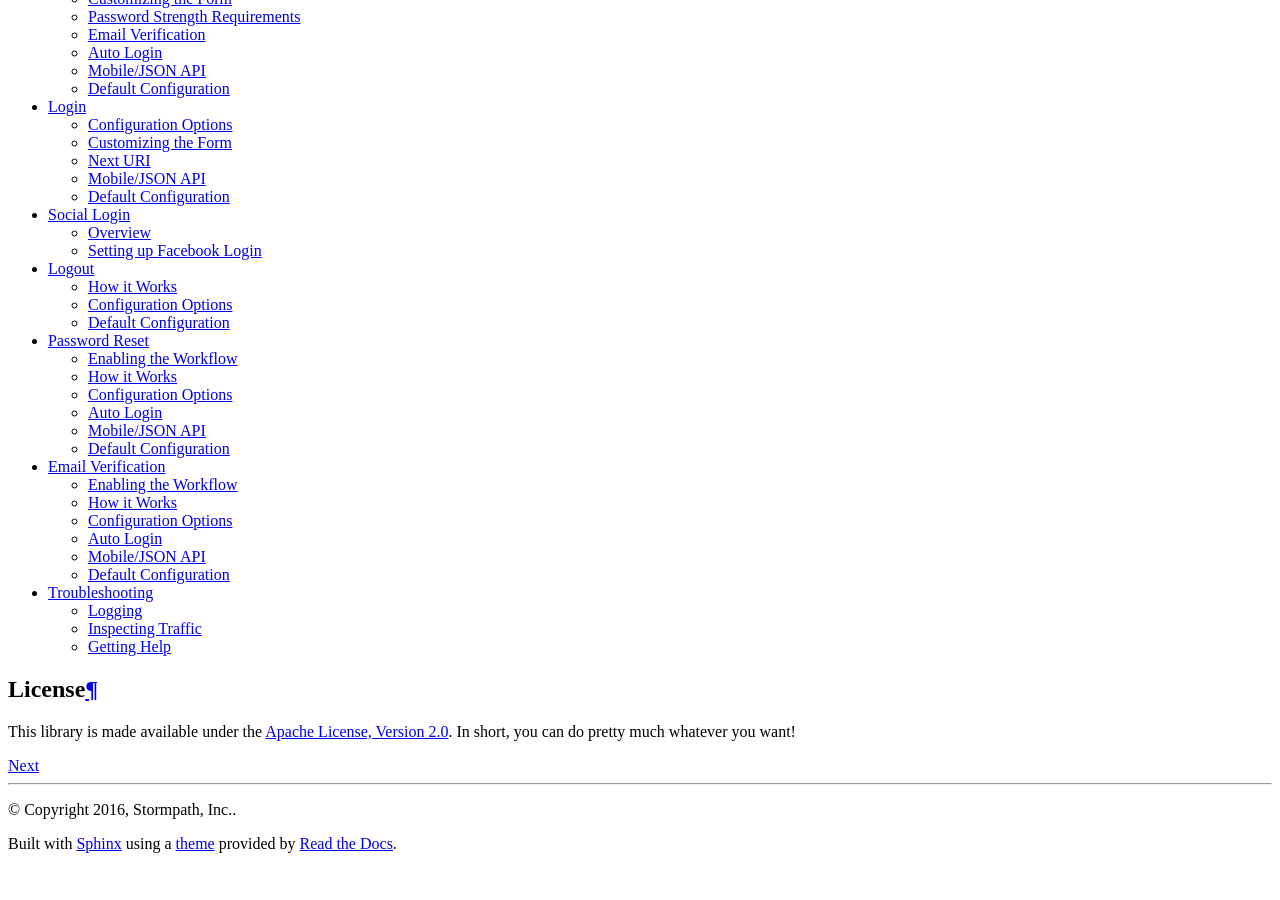
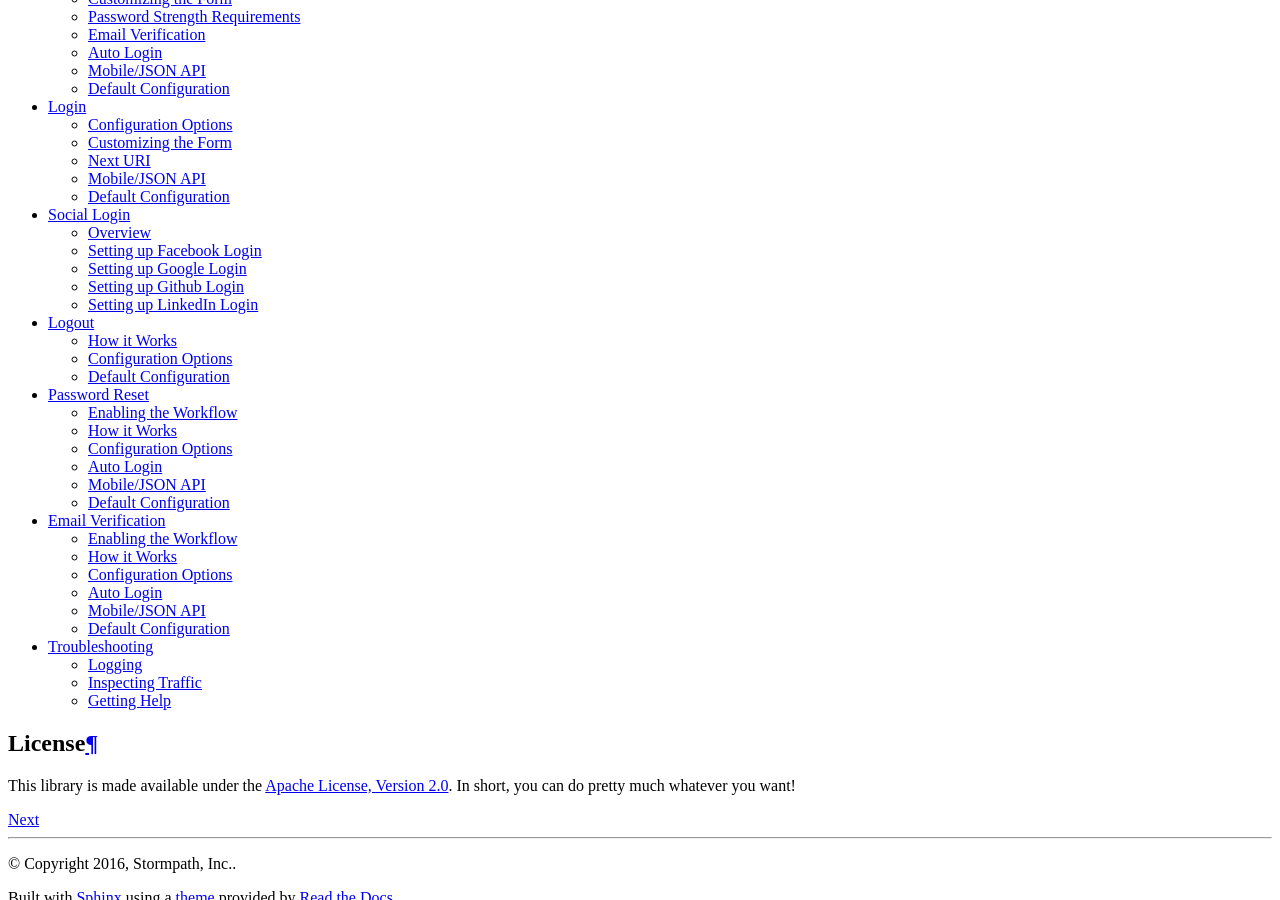
Before and after one commit to stormpath/stormpath-dotnet-documentation, a Sphinx documentation site: the page built from docs/index.rst, in a window 1280 px wide and 900 px high, scrolled down 1522 px. Built offline with Sphinx 7.4.7 and the Read the Docs theme 2.0.0, drawn with Linux system fonts in a browser that asks for light colours; pages that are not in the unit, such as notebooks, are missing from menus; a script that is not in the unit is left out; before the commit the page ends 2383 px from its top, so only the background shows below that; some of the changed lines change nothing that is shown.

Commit message:
Add stubs for other providers

```diff
--- a/docs/social_login.rst
+++ b/docs/social_login.rst
@@ -7,12 +7,9 @@ Do you want users to authenticate with a social provider, such as Facebook?
 Stormpath provides integration with the following services:
 
 * :ref:`Facebook Login <facebook_login>`
-
-.. todo::
-
-  * :ref:`google_login`
-  * :ref:`github_login`
-  * :ref:`linkedin_login`
+* :ref:`Google Login <google_login>`
+* :ref:`Github Login <github_login>`
+* :ref:`LinkedIn Login <linkedin_login>`
 
 
 Overview
@@ -118,6 +115,36 @@ Try logging in! When you click the Facebook button you'll be prompted to authori
 After authorizing, you'll be redirected back to your website. If you've never logged into this application with Facebook before, you'll be redirected to the ``nextUri`` set in the :ref:`registration route configuration <registration_configuration>`. If you have logged into this application with Facebook before, you'll be redirected to the ``nextUri`` set in the :ref:`login route configuration <login_configuration>`.
 
 
+.. _google_login:
+
+Setting up Google Login
+-------------------------
+
+.. note::
+
+  Detailed instructions for setting up Google login are coming shortly! If you need help in the meantime, please reach out to support@stormpath.com.
+
+
+.. _github_login:
+
+Setting up Github Login
+-------------------------
+
+.. note::
+
+  Detailed instructions for setting up Github login are coming shortly! If you need help in the meantime, please reach out to support@stormpath.com.
+
+
+.. _linkedin_login:
+
+Setting up LinkedIn Login
+-------------------------
+
+.. note::
+
+  Detailed instructions for setting up LinkedIn login are coming shortly! If you need help in the meantime, please reach out to support@stormpath.com.
+
+
 
 .. _Stormpath Admin Console: https://api.stormpath.com/login
 .. _Facebook Developer Site: https://developers.facebook.com/
```
